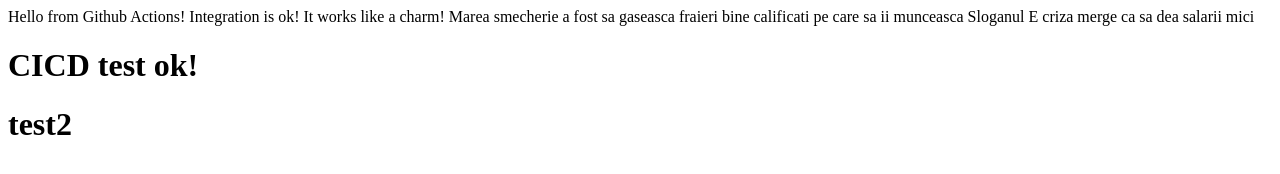
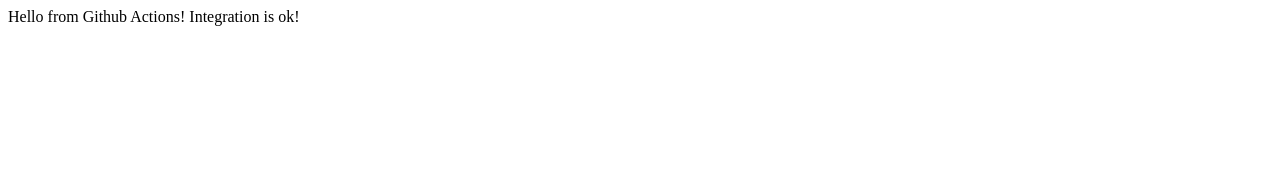
Before and after one commit to grigciulache/httpd4, a plain HTML site: page site/index.html in a window 1280 px wide. Drawn offline with Linux system fonts and the light colour scheme.

Commit message:
modify index

```diff
--- a/site/index.html
+++ b/site/index.html
@@ -7,10 +7,6 @@
     <title>Test Github Actions</title>
 </head>
 <body>
-    Hello from Github Actions! Integration is ok! It works like a charm!
-    Marea smecherie a fost sa gaseasca fraieri bine calificati pe care sa ii munceasca
-    Sloganul E criza merge ca sa dea salarii mici
-    <h1>CICD test ok!</h1>
-    <h1>test2</h1>
+    Hello from Github Actions! Integration is ok!
 </body>
 </html>
```
